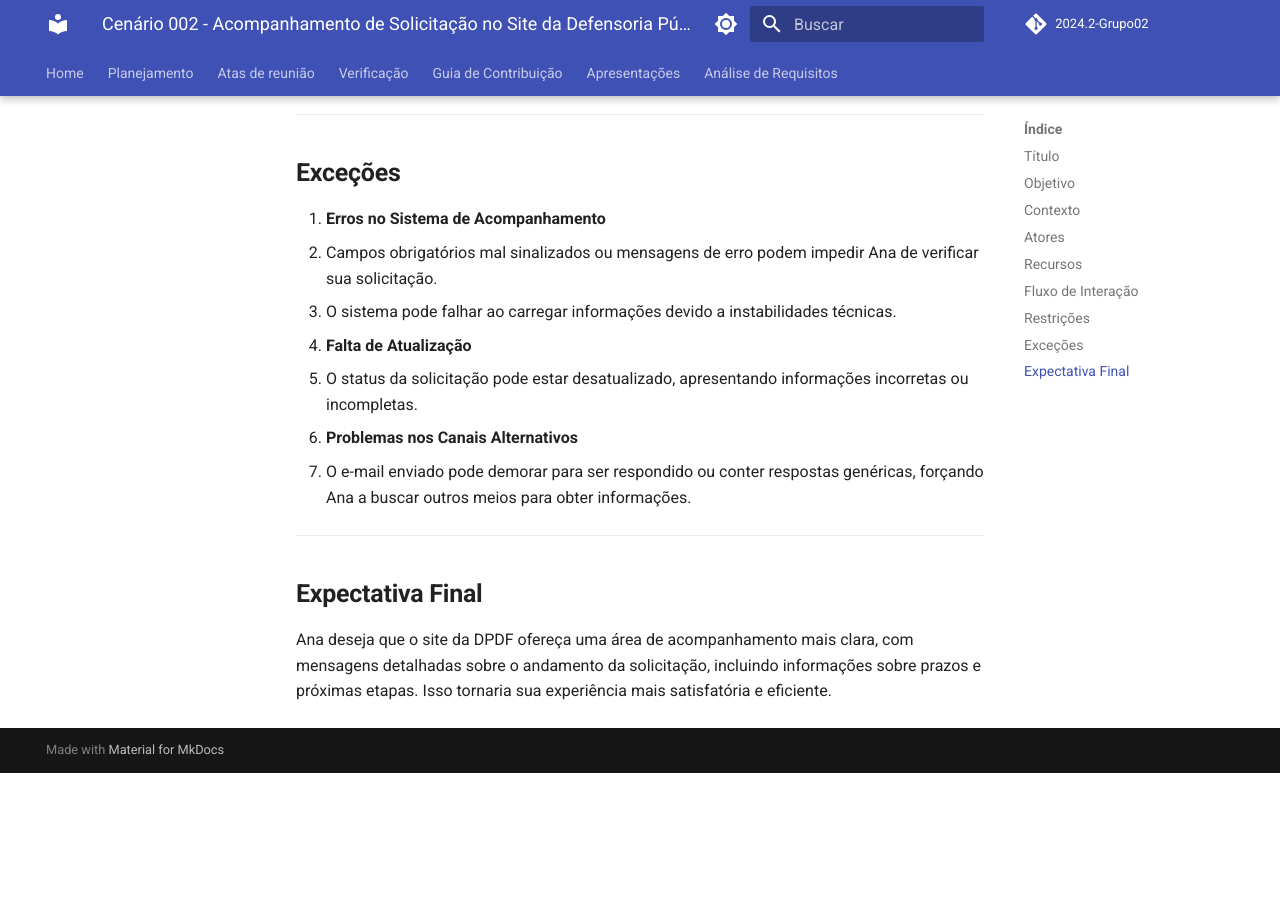
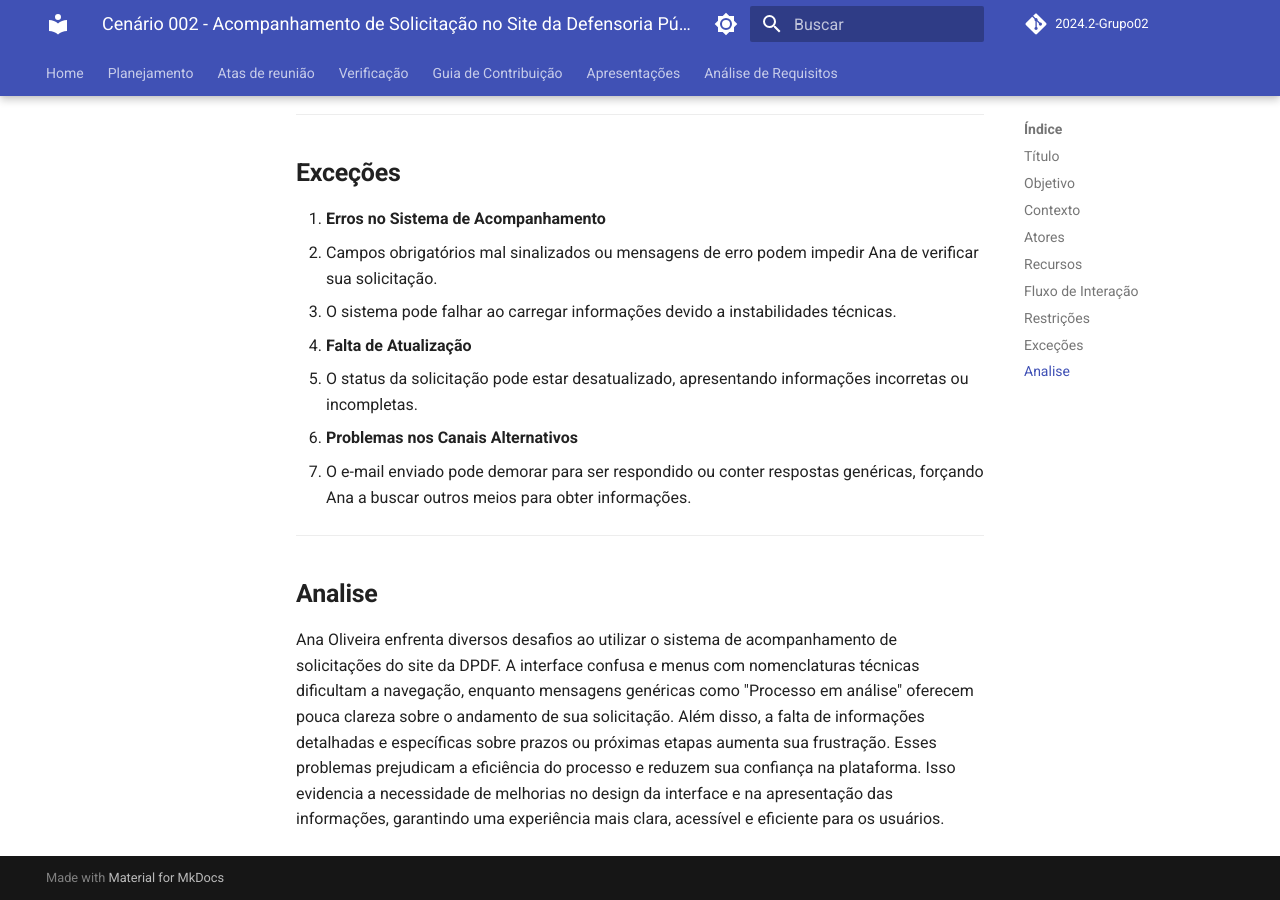
Before and after one commit to Interacao-Humano-Computador/2024.2-Grupo02, an MkDocs documentation site: the page built from docs/Analise/cenario02.md, in a window 1280 px wide and 900 px high, scrolled down 2083 px. Built offline with MkDocs 1.6.1 and Material for MkDocs 9.7.7, drawn with Linux system fonts in a browser that asks for light colours; comment, search, counter and statistics services are not loaded; before the commit the page ends 2856 px from its top, so only the background shows below that.

Commit message:
Update cenario02.md

```diff
--- a/docs/Analise/cenario02.md
+++ b/docs/Analise/cenario02.md
@@ -68,5 +68,5 @@ Garantir que Ana Oliveira consiga verificar o andamento de sua solicitação de
 
 ---
 
-## **Expectativa Final**
-Ana deseja que o site da DPDF ofereça uma área de acompanhamento mais clara, com mensagens detalhadas sobre o andamento da solicitação, incluindo informações sobre prazos e próximas etapas. Isso tornaria sua experiência mais satisfatória e eficiente.
+## **Analise**
+Ana Oliveira enfrenta diversos desafios ao utilizar o sistema de acompanhamento de solicitações do site da DPDF. A interface confusa e menus com nomenclaturas técnicas dificultam a navegação, enquanto mensagens genéricas como "Processo em análise" oferecem pouca clareza sobre o andamento de sua solicitação. Além disso, a falta de informações detalhadas e específicas sobre prazos ou próximas etapas aumenta sua frustração. Esses problemas prejudicam a eficiência do processo e reduzem sua confiança na plataforma. Isso evidencia a necessidade de melhorias no design da interface e na apresentação das informações, garantindo uma experiência mais clara, acessível e eficiente para os usuários.
```
